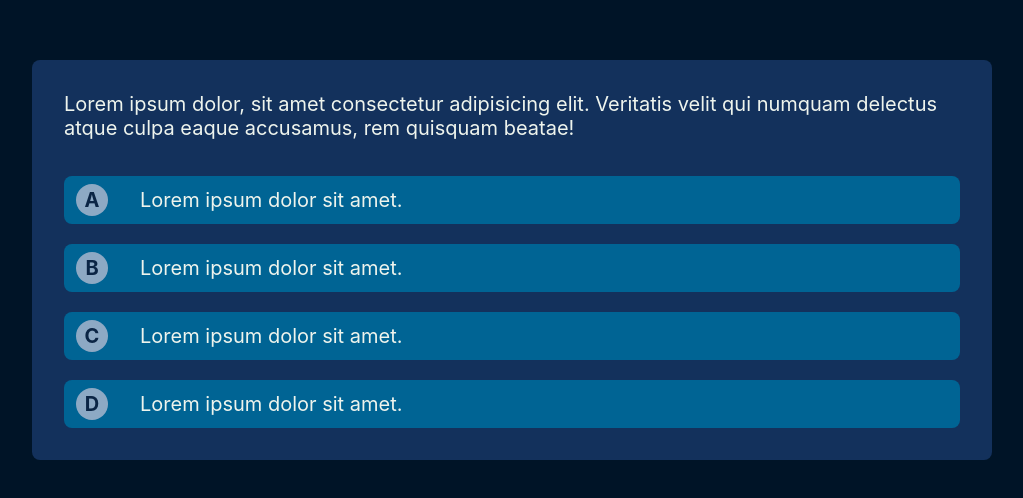
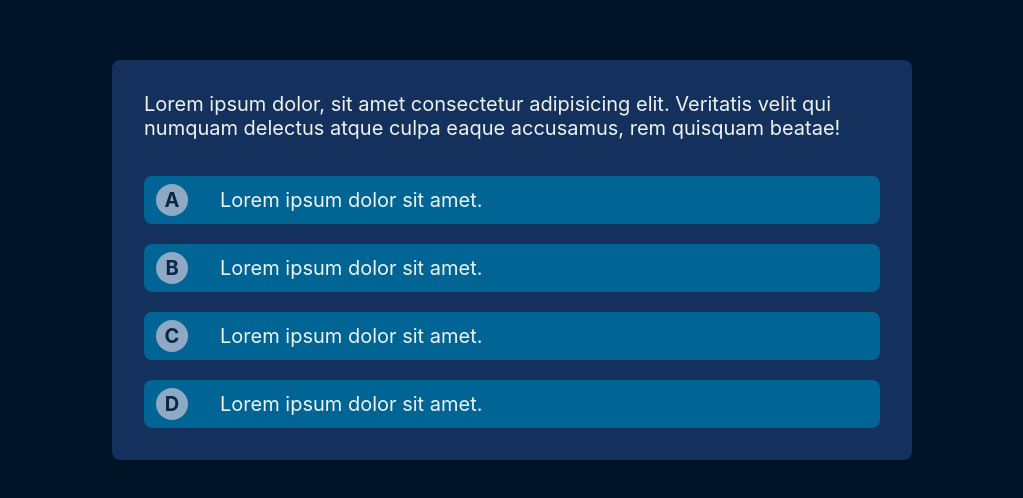
Before and after one commit to mreid21/quiz-app, a React (Create React App) app: page / in a window 1280 px wide. Shown: the part 108-606 px from the top of the page, without its empty margins (128-1151 px from the left). Built offline with nearby package versions, Linux system fonts and the light colour scheme.

Commit message:
cleaned up css

```diff
--- a/src/App.css
+++ b/src/App.css
@@ -1,38 +1,22 @@
+#answers {
+  gap: 2rem;
+  display: grid;
+  flex: 0.2 1 auto;
+}
+
 .app-container {
   height: 100vh;
   width: 100vw;
-  display: grid;
-  place-items: center;
   background-color: var(--bg-dark);
 }
 
-#timer {
-  position: absolute;
+.quiz-box {
+  display: flex;
+  flex-direction: column;
+  justify-content: flex-start;
   height: 100%;
-  width: 1rem;
-  right: -2rem;
-  top: 0;
-  background-color: var(--accent-light);
-}
-
-#timer > * {
-  position: absolute;
-  bottom: 0;
-  height: 50%;
-  width: 100%;
-  background-color: var(--accent);
-  border-bottom-left-radius: 0.5rem;
-  border-bottom-right-radius: 0.5rem;
-}
-
-.quiz-box {
-  position: relative;
-  display: flex;
   padding: 2rem;
   margin-bottom: 4rem;
-  flex-direction: column;
-  align-items: center;
-  max-width: 60rem;
   background-color: var(--bg-primary);
   gap: 1.25rem;
 }
@@ -42,12 +26,7 @@
 }
 
 .quiz-box__answer {
-  display: grid;
-  gap: 1rem;
   width: 100%;
-}
-
-.answer__content {
   display: flex;
   align-items: center;
   gap: 2rem;
@@ -56,11 +35,11 @@
   background-color: var(--accent);
 }
 
-.answer__content:hover {
+.quiz-box__answer:hover:not(.correct, .wrong) {
   background-color: var(--accent-light);
 }
 
-.quiz-box__letter {
+.quiz-box__answer__letter {
   display: grid;
   place-items: center;
   width: 2rem;
@@ -69,13 +48,25 @@
   background-color: var(--accent-light);
 }
 
-.quiz-box__letter span {
+.quiz-box__answer__letter span {
   font-weight: 700;
   display: inline-block;
   color: var(--text-dark);
 }
 
+.correct {
+  background-color: green;
+}
+
+.wrong {
+  background-color: red;
+}
+
 /* Utilities */
+
+.font-lg {
+  font-size: 1.5rem;
+}
 
 .btn {
   display: inline-block;
@@ -119,3 +110,20 @@
 .t-duration-long {
   transition-duration: var(--duration-3);
 }
+
+@media screen and (min-width: 50rem) {
+  .app-container {
+    display: grid;
+    place-items: center;
+  }
+
+  .quiz-box {
+    height: auto;
+    width: 50rem;
+    border-radius: 0.5rem;
+  }
+
+  #answers {
+    gap: 1.25rem;
+  }
+}
--- a/src/App.jsx
+++ b/src/App.jsx
@@ -3,44 +3,38 @@ import "./App.css";
 function App() {
   return (
     <div className="app-container">
-      <div className="quiz-box rounded-corners">
+      <div className="quiz-box">
         <p className="quiz-box__question">
           Lorem ipsum dolor, sit amet consectetur adipisicing elit. Veritatis
           velit qui numquam delectus atque culpa eaque accusamus, rem quisquam
           beatae!
         </p>
-        <div className="quiz-box__answer">
-          <div className="answer__content rounded-corners transition t-ease t-duration-short">
-            <div className="quiz-box__letter">
+        <section id="answers">
+          <div className="quiz-box__answer rounded-corners transition t-ease t-duration-short">
+            <div className="quiz-box__answer__letter">
               <span>A</span>
             </div>
             <p>Lorem ipsum dolor sit amet.</p>
           </div>
-        </div>
-        <div className="quiz-box__answer">
-          <div className="answer__content rounded-corners transition t-ease t-duration-short">
-            <div className="quiz-box__letter">
+          <div className="quiz-box__answer rounded-corners transition t-ease t-duration-short">
+            <div className="quiz-box__answer__letter">
               <span>B</span>
             </div>
             <p>Lorem ipsum dolor sit amet.</p>
           </div>
-        </div>
-        <div className="quiz-box__answer">
-          <div className="answer__content rounded-corners transition t-ease t-duration-short">
-            <div className="quiz-box__letter">
+          <div className="quiz-box__answer rounded-corners transition t-ease t-duration-short">
+            <div className="quiz-box__answer__letter">
               <span>C</span>
             </div>
             <p>Lorem ipsum dolor sit amet.</p>
           </div>
-        </div>
-        <div className="quiz-box__answer">
-          <div className="answer__content rounded-corners transition t-ease t-duration-short">
-            <div className="quiz-box__letter">
+          <div className="quiz-box__answer rounded-corners transition t-ease t-duration-short">
+            <div className="quiz-box__answer__letter">
               <span>D</span>
             </div>
             <p>Lorem ipsum dolor sit amet.</p>
           </div>
-        </div>
+        </section>
       </div>
     </div>
   );
```
